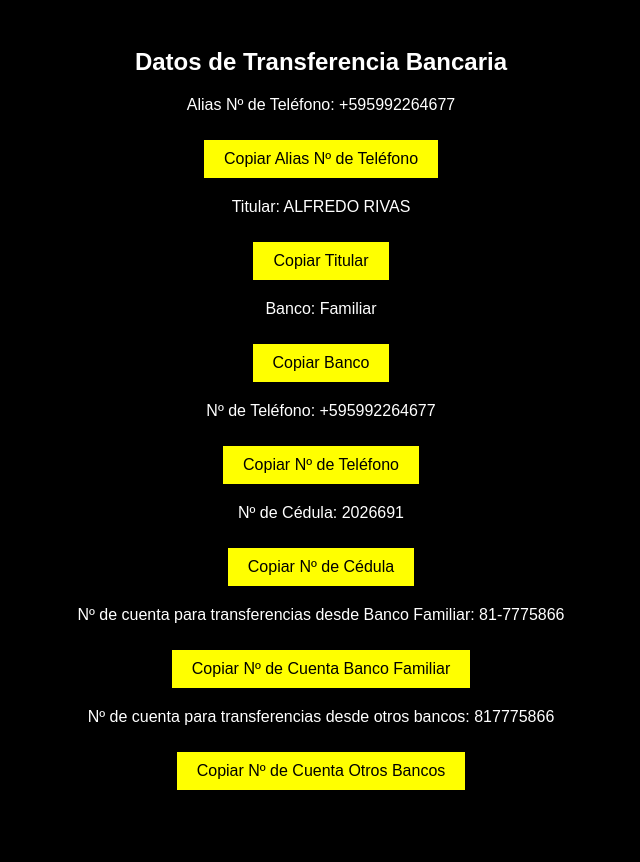
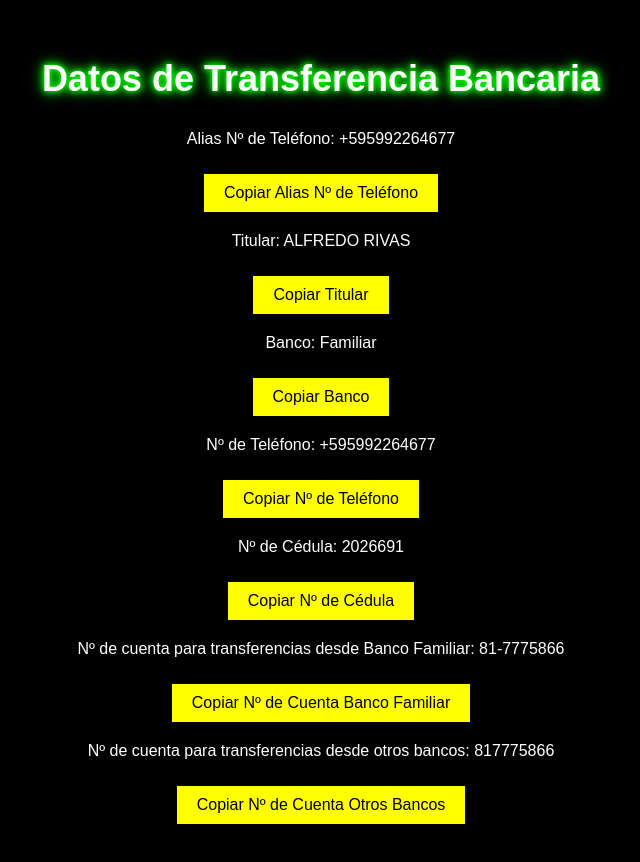
Before and after one commit to chauter024/transferencia-bancaria-, a plain HTML site: page index.html in a window 1280 px wide. Shown: the whole page, without its empty margins (319-959 px from the left). Before the commit the page ends 838 px from the top, so only its background shows below. Drawn offline with Linux system fonts and the light colour scheme.

Commit message:
index.html

```diff
--- a/index.html
+++ b/index.html
@@ -11,6 +11,12 @@
             font-family: Arial, sans-serif;
             text-align: center;
             padding: 20px;
+        }
+
+        h2 {
+            font-size: 36px; /* Tamaño aumentado */
+            text-shadow: 0 0 5px #00ff00, 0 0 10px #00ff00, 0 0 15px #00ff00; /* Efecto neón */
+            margin-bottom: 30px;
         }
 
         button {
```
